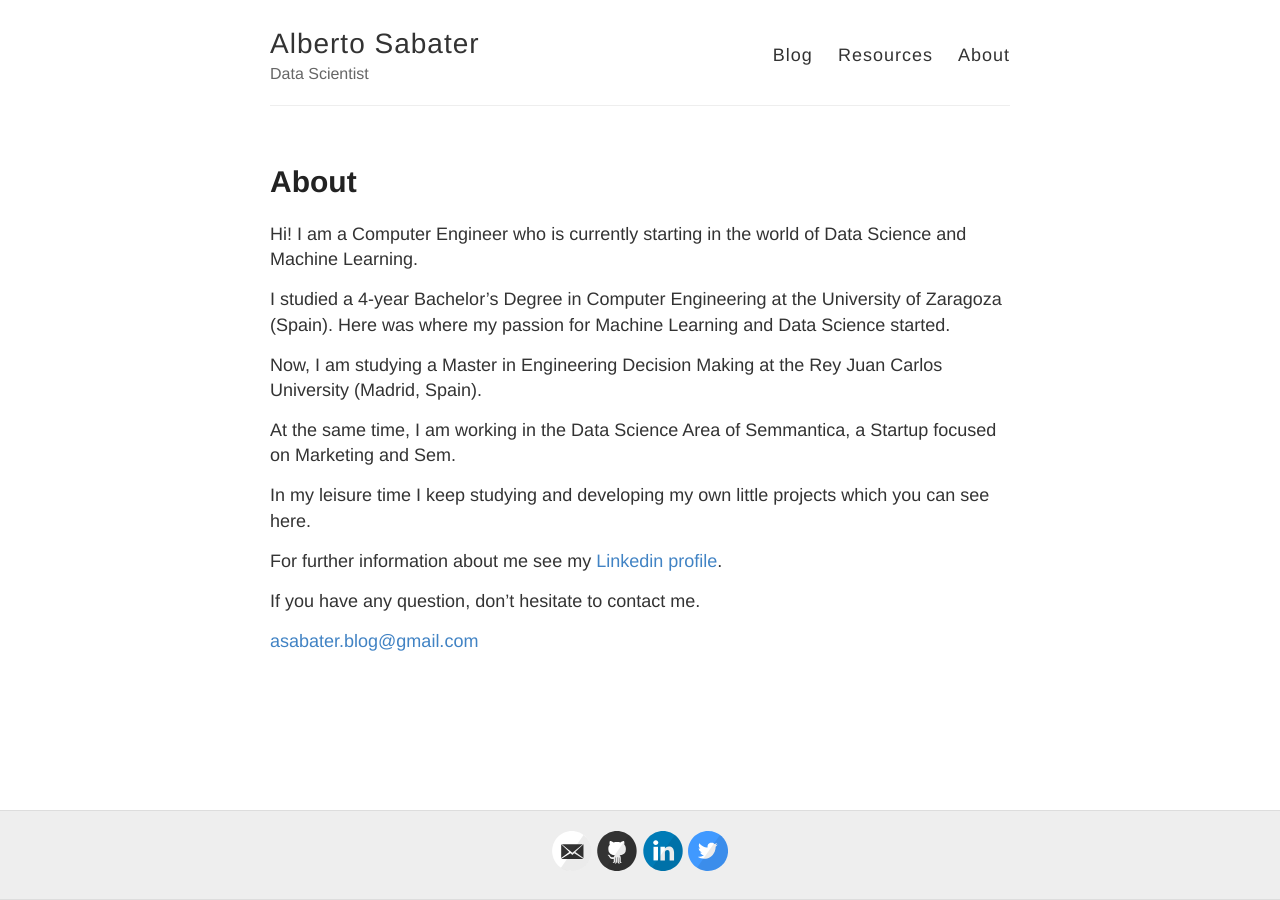
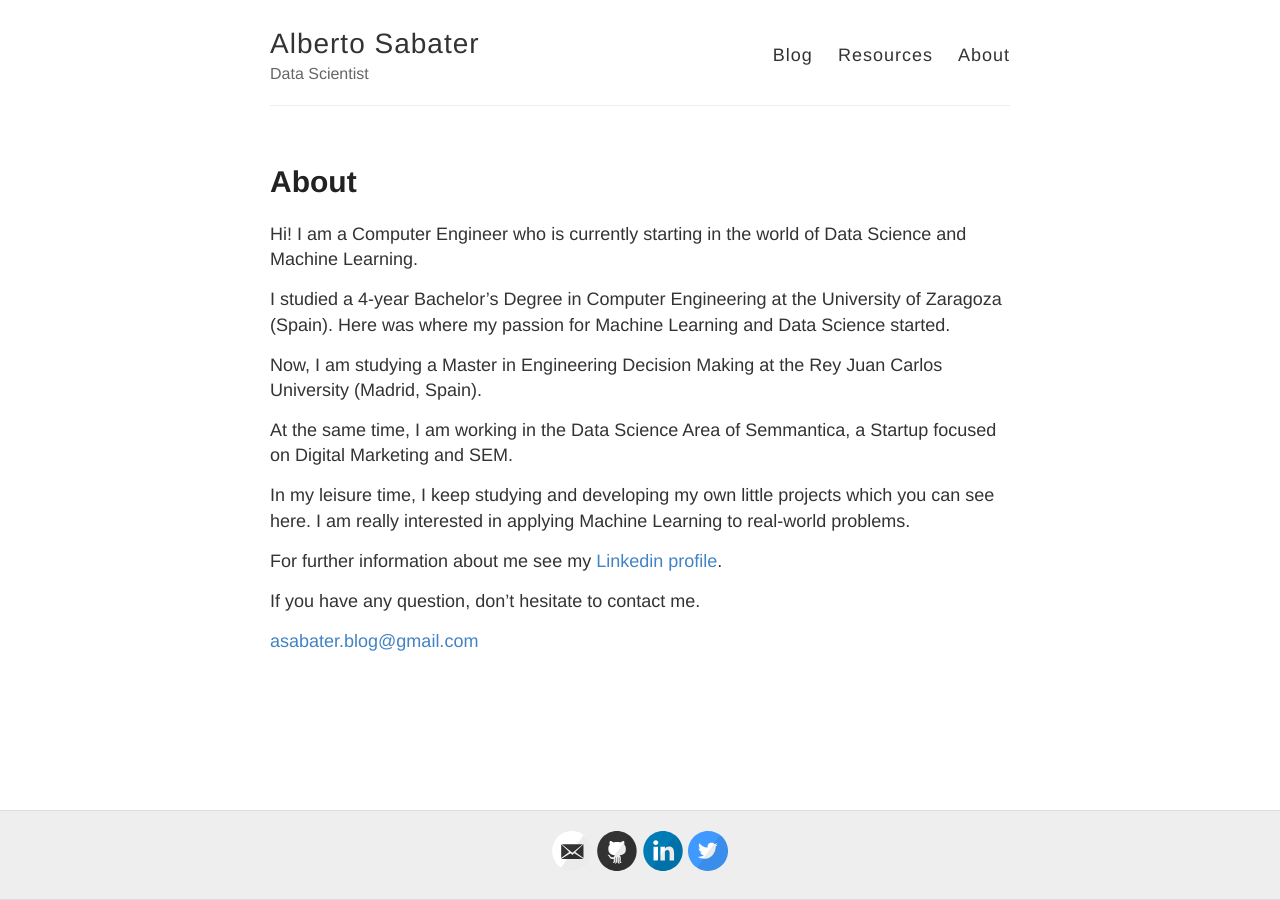
Before and after one commit to AlbertoSabater/AlbertoSabater.github.io, a Jekyll site: the page built from about.md, in a window 1280 px wide. Built offline with Jekyll 4.4.1, drawn with Linux system fonts in a browser that asks for light colours.

Commit message:
Update about.md

```diff
--- a/about.md
+++ b/about.md
@@ -10,9 +10,9 @@ I studied a 4-year Bachelor's Degree in Computer Engineering at the University o
 
 Now, I am studying a Master in Engineering Decision Making at the Rey Juan Carlos University (Madrid, Spain).
 
-At the same time, I am working in the Data Science Area of Semmantica, a Startup focused on Marketing and Sem.
+At the same time, I am working in the Data Science Area of Semmantica, a Startup focused on Digital Marketing and SEM.
 
-In my leisure time I keep studying and developing my own little projects which you can see here.
+In my leisure time, I keep studying and developing my own little projects which you can see here. I am really interested in applying Machine Learning to real-world problems.
 
 For further information about me see my [Linkedin profile](https://www.linkedin.com/in/asabater94/).
 
```
